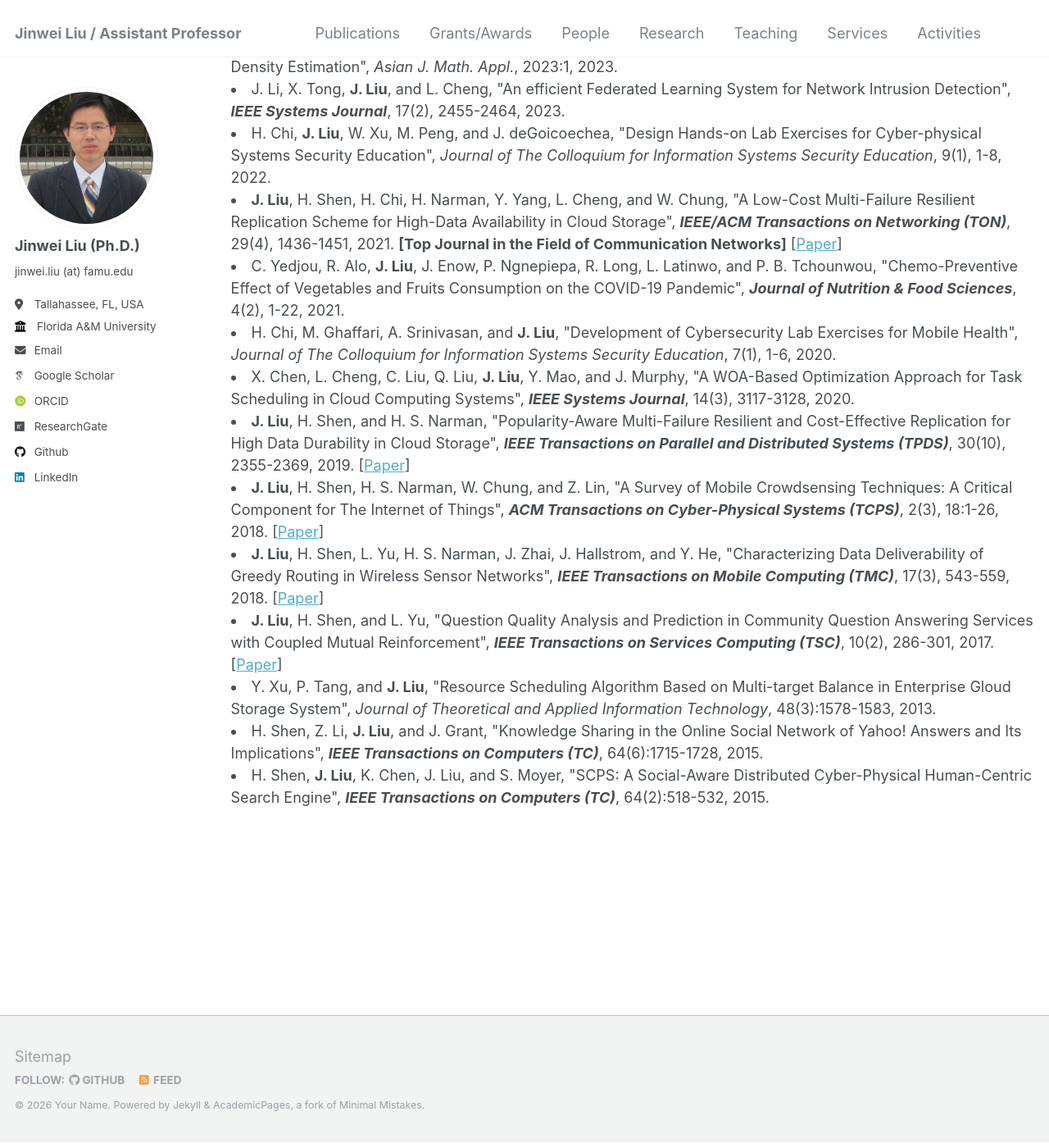
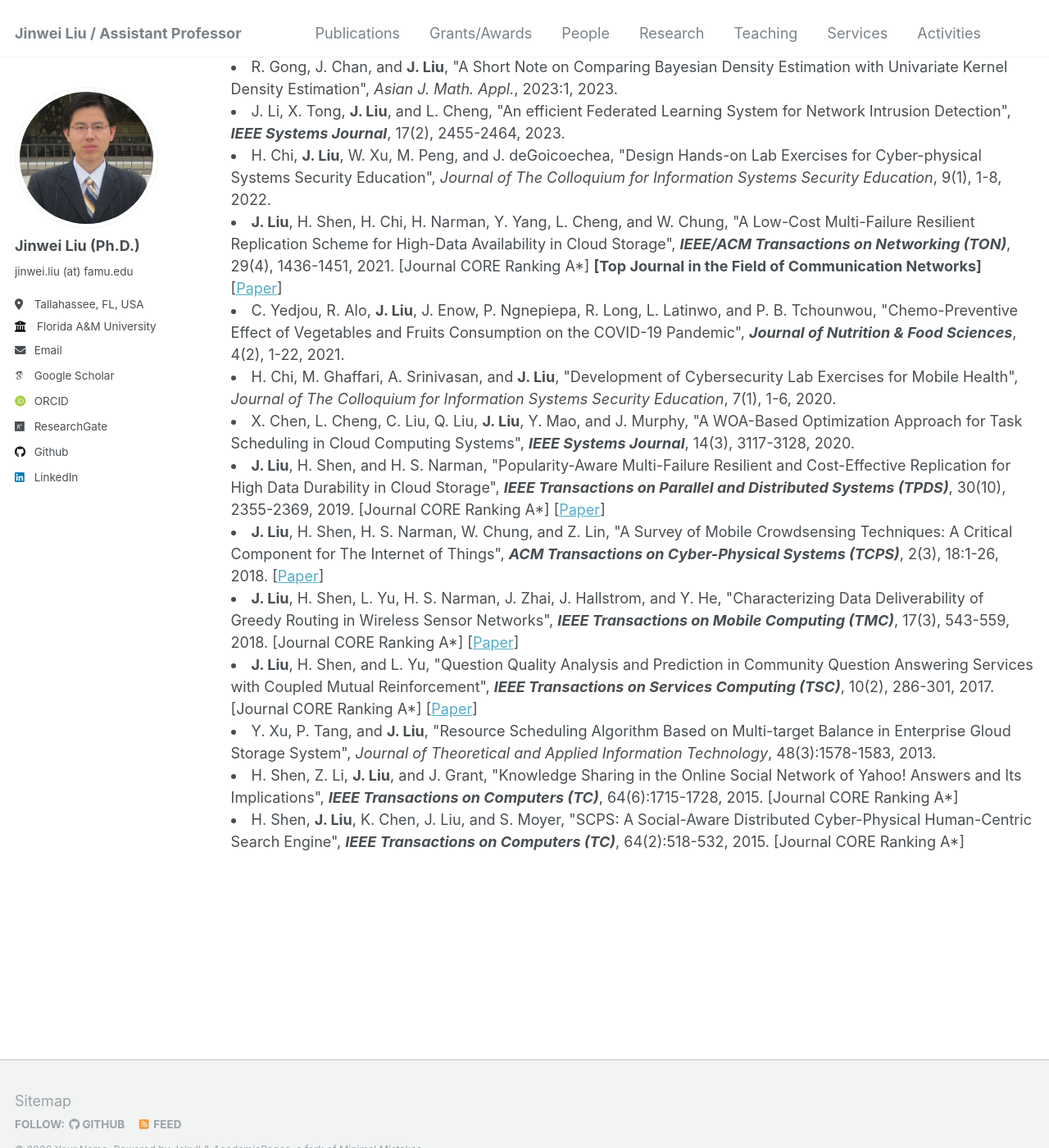
Before and after one commit to jinweiliucu/jinweiliucu.github.io, a Jekyll site: the page built from _publications/publications.html, in a window 1280 px wide and 1400 px high, scrolled down 4544 px. Shown: the whole window at 82% size. Built offline with Jekyll 4.4.1, drawn with Linux system fonts in a browser that asks for light colours; some web fonts are replaced; some of the changed text lies outside the part shown.

Commit message:
Update publications.html

```diff
--- a/_publications/publications.html
+++ b/_publications/publications.html
@@ -272,7 +272,7 @@ author_profile: true
 
 		<li>
 		<strong>J. Liu</strong>, H. Shen, A. Sarker, and W. Chung, "Leveraging Dependency in Scheduling and Preemption for High Throughput in Data-Parallel Clusters",
-	    	In <em>Proc. of the 2018 <strong>IEEE International Conference on Cluster Computing (Cluster’18)</strong></em>, September 10-13, Belfast, United Kingdom, 2018.
+	    	In <em>Proc. of the 2018 <strong>IEEE International Conference on Cluster Computing (Cluster’18)</strong></em>, September 10-13, Belfast, United Kingdom, 2018. [Conference CORE Ranking A]
 			[<a href="/files/articles/CLUSTER2018LiuDSP.pdf">Paper</a>]</span>
 		</li>
 
@@ -312,7 +312,7 @@ author_profile: true
 
 		<li>
 		<strong>J. Liu</strong>, H. Shen, and L. Chen, "CORP: Cooperative Opportunistic Resource Provisioning for Short-Lived Jobs in Cloud Systems",
-	    	In <em>Proc. of <strong>IEEE CLUSTER</strong></em>, Taipei, 2016.
+	    	In <em>Proc. of <strong>IEEE CLUSTER</strong></em>, Taipei, 2016. [Acceptance Rate: 24%, Conference CORE Ranking A]
 			[<a href="/files/articles/CLUSTER16LiuCORP.pdf">Paper</a>]</span>
 		</li>
 
@@ -405,7 +405,7 @@ author_profile: true
      </li>
 
      <li><strong>J. Liu</strong>, H. Shen, H. Chi, H. Narman, Y. Yang, L. Cheng, and W. Chung, "A Low-Cost Multi-Failure Resilient Replication Scheme for High-Data Availability in Cloud Storage",
-      <strong><em> IEEE/ACM Transactions on Networking (TON)</em></strong>, 29(4), 1436-1451, 2021. <strong>[Top Journal in the Field of Communication Networks]</strong>
+      <strong><em> IEEE/ACM Transactions on Networking (TON)</em></strong>, 29(4), 1436-1451, 2021. [Journal CORE Ranking A*] <strong>[Top Journal in the Field of Communication Networks]</strong>
       [<a href="/files/articles/TON2020LiuMRR.pdf">Paper</a>]</span>
 	   </span><br>
 	   </li>
@@ -433,7 +433,7 @@ author_profile: true
      </li>
 
      <li><strong>J. Liu</strong>, H. Shen, and H. S. Narman, "Popularity-Aware Multi-Failure Resilient and Cost-Effective Replication for High Data Durability in Cloud Storage",
-      <strong><em> IEEE Transactions on Parallel and Distributed Systems (TPDS)</em></strong>, 30(10), 2355-2369, 2019.
+      <strong><em> IEEE Transactions on Parallel and Distributed Systems (TPDS)</em></strong>, 30(10), 2355-2369, 2019. [Journal CORE Ranking A*]
       [<a href="/files/articles/TPDS2019LiuPMCR.pdf">Paper</a>]</span>
       <!-- [<a href="/website/paper/jsan.pdf">Paper</a>] -->
 	   </span><br>
@@ -449,7 +449,7 @@ author_profile: true
      </li>
 
      <li><strong>J. Liu</strong>, H. Shen, L. Yu, H. S. Narman, J. Zhai, J. Hallstrom, and Y. He, "Characterizing Data Deliverability of Greedy Routing in Wireless Sensor Networks",
-      <strong><em> IEEE Transactions on Mobile Computing (TMC)</em></strong>, 17(3), 543-559, 2018.
+      <strong><em> IEEE Transactions on Mobile Computing (TMC)</em></strong>, 17(3), 543-559, 2018. [Journal CORE Ranking A*]
       [<a href="/files/articles/TMC2018Liu.pdf">Paper</a>]</span>
       <!-- [<a href="/website/paper/jsan.pdf">Paper</a>] -->
 	   </span><br>
@@ -457,7 +457,7 @@ author_profile: true
      </li>
 
      <li><strong>J. Liu</strong>, H. Shen, and L. Yu, "Question Quality Analysis and Prediction in Community Question Answering Services with Coupled Mutual Reinforcement",
-      <strong><em> IEEE Transactions on Services Computing (TSC)</em></strong>, 10(2), 286-301, 2017.
+      <strong><em> IEEE Transactions on Services Computing (TSC)</em></strong>, 10(2), 286-301, 2017. [Journal CORE Ranking A*]
       [<a href="/files/articles/TSC2017LiuCSMRLP.pdf">Paper</a>]</span>
       <!-- [<a href="/website/paper/jsan.pdf">Paper</a>] -->
 	   </span><br>
@@ -470,11 +470,11 @@ author_profile: true
      </li>
 
      <li>H. Shen, Z. Li, <strong>J. Liu</strong>, and J. Grant, "Knowledge Sharing in the Online Social Network of Yahoo! Answers and Its Implications",
-     <em><strong>IEEE Transactions on Computers (TC)</strong></em>, 64(6):1715-1728, 2015.
+     <em><strong>IEEE Transactions on Computers (TC)</strong></em>, 64(6):1715-1728, 2015. [Journal CORE Ranking A*]
      <!-- [<a href="/files/articles/TSC2017LiuCSMRLP.pdf">Paper</a>]</span> -->
      </li>
 
      <li>H. Shen, <strong>J. Liu</strong>, K. Chen, J. Liu, and S. Moyer, "SCPS: A Social-Aware Distributed Cyber-Physical Human-Centric Search Engine",
-     <em><strong>IEEE Transactions on Computers (TC)</strong></em>, 64(2):518-532, 2015.
+     <em><strong>IEEE Transactions on Computers (TC)</strong></em>, 64(2):518-532, 2015. [Journal CORE Ranking A*]
      <!-- [<a href="/files/articles/TSC2017LiuCSMRLP.pdf">Paper</a>]</span> -->
      </li>
```
Also changed, not shown: other parts of _publications/publications.html (+1 -1 lines).
